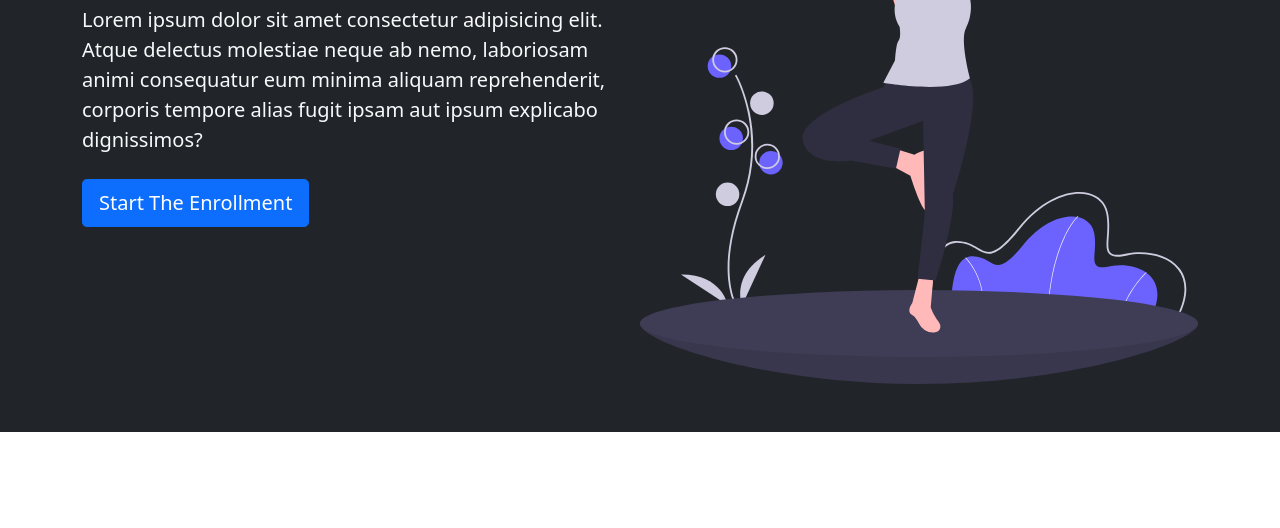
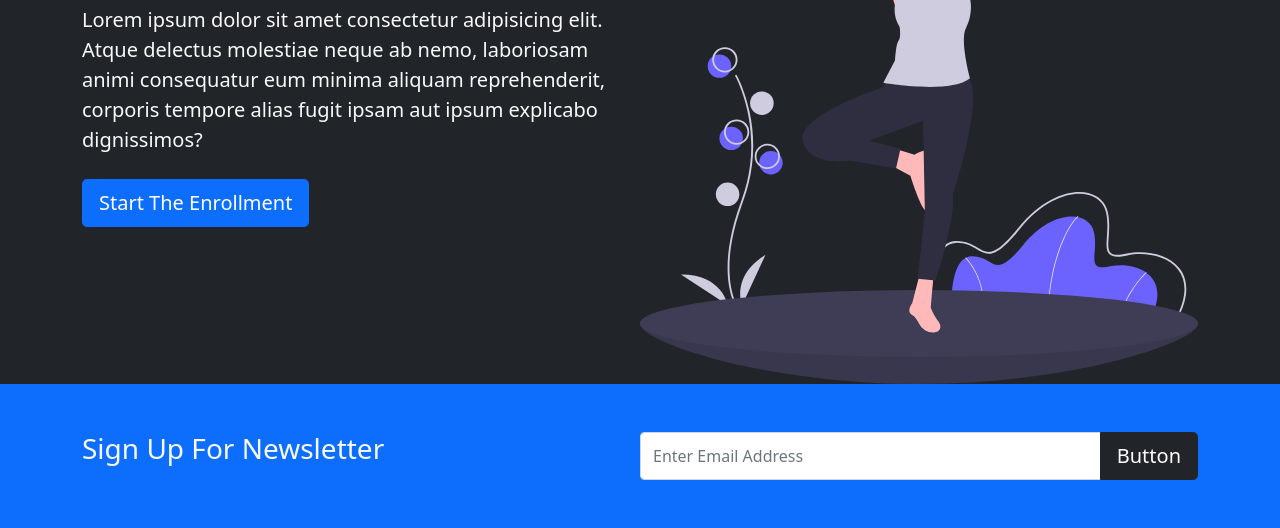
Before and after one commit to EmadAmir/demo-website, a plain HTML site: page index.html in a window 1280 px wide. Shown: the part 344-872 px from the top of the page. Before the commit the page ends 800 px from the top, so only its background shows below. Drawn offline with nearby package versions, Linux system fonts and the light colour scheme.

Commit message:
Newsletter section is completed

```diff
--- a/index.html
+++ b/index.html
@@ -4,7 +4,7 @@
     <meta charset="UTF-8" />
     <meta http-equiv="X-UA-Compatible" content="IE=edge" />
     <meta name="viewport" content="width=device-width, initial-scale=1.0" />
-    <title>Front End Bootcamp</title>
+    <title>Health Camp</title>
     <link
       href="https://cdn.jsdelivr.net/npm/bootstrap@5.0.2/dist/css/bootstrap.min.css"
       rel="stylesheet"
@@ -17,7 +17,7 @@
     <!--------------------------------------- Navbar----------------------------------- -->
     <nav class="navbar navbar-expand-lg bg-dark navbar-dark py-3">
       <div class="container">
-        <a href="#" class="navbar-brand"> Demo-website </a>
+        <a href="#" class="navbar-brand"> DEMO-WEBSITE-EMAD </a>
         <button
           class="navbar-toggler"
           type="button"
@@ -43,7 +43,9 @@
       </div>
     </nav>
     <!---------------------------------------------- ShowCase---------------------- -->
-    <section class="bg-dark text-light p-5 text-center text-sm-start">
+    <section
+      class="bg-dark text-light p-5 p-lg-0 pt-lg-5 text-center text-sm-start"
+    >
       <div class="container">
         <div class="d-sm-flex align-items-center justify-content-between">
           <div class="">
@@ -56,7 +58,32 @@
             </p>
             <button class="btn btn-primary btn-lg">Start The Enrollment</button>
           </div>
-          <img class="img-fluid w-50 d-none d-sm-block" src="images/yoga.svg" alt="" />
+          <img
+            class="img-fluid w-50 d-none d-sm-block"
+            src="images/yoga.svg"
+            alt=""
+          />
+        </div>
+      </div>
+    </section>
+    <!--------------------------------------------------- Newsletter signup------------------ -->
+    <section class="bg-primary text-light p-5">
+      <div class="container">
+        <div class="d-md-flex justify-content-between align-item-center">
+          <h3 class="mb-3 mb-md-0">Sign Up For Newsletter</h3>
+          <div class="input-group news-input">
+            <input
+              type="text"
+              class="form-control"
+              placeholder="Enter Email Address"
+            />
+            <button
+              class="btn btn-dark btn-lg"
+              type="button"
+            >
+              Button
+            </button>
+          </div>
         </div>
       </div>
     </section>
--- a/style.css
+++ b/style.css
@@ -0,0 +1,7 @@
+@media (min-width: 768px) {
+    .news-input{
+        width: 50%;
+    }
+
+
+}
```
